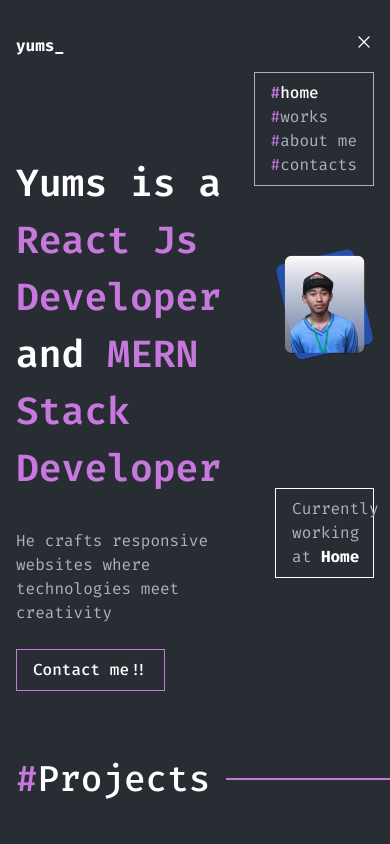
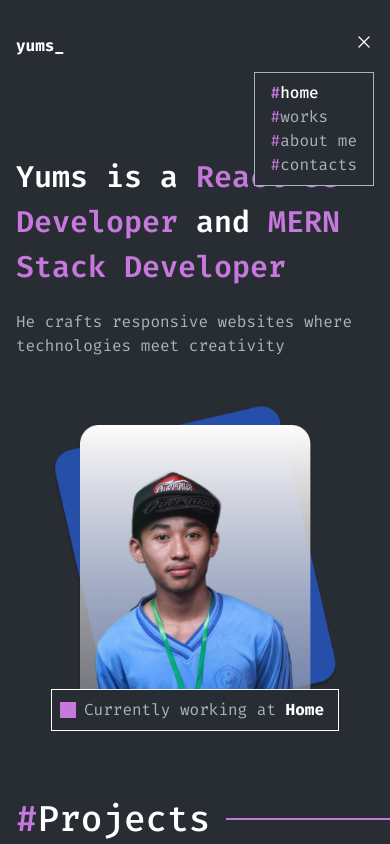
Before and after one commit to takayums/takayums-site, a Next.js app: page / in a window 390 px wide. Shown: the top 844 px of the page. Built offline with nearby package versions, Linux system fonts and the light colour scheme.

Commit message:
feat(hero): responsive hero components

```diff
--- a/components/Hero.tsx
+++ b/components/Hero.tsx
@@ -4,28 +4,29 @@ import React from "react";
 export default function Hero() {
   return (
     <section className="my-16">
-      <div className="container mx-auto px-4 flex items-center gap-5 max-w-screen-lg">
+      <div className="container mx-auto px-4 flex items-center flex-col md:flex-row gap-5 max-w-screen-lg">
         <div className="grow">
-          <h1 className="font-semibold text-white text-[38px] leading-normal mb-8">
+          <h1 className="font-semibold text-white text-3xl md:text-[38px] leading-normal md:mb-8 mb-5">
             Yums is a <span className="text-primary">React Js Developer</span>{" "}
             and <span className="text-primary">MERN Stack Developer</span>
           </h1>
           <p className="text-base text-gray font-normal mb-6 leading-6 max-w-[463px]">
             He crafts responsive websites where technologies meet creativity
           </p>
-          <button className="font-medium text-base text-white border border-primary px-4 py-2 hover:font-bold">
+          <button className="md:block hidden font-medium text-base text-white border border-primary px-4 py-2 hover:font-bold">
             Contact me!!
           </button>
         </div>
-        <div className="w-[500px] h-[350px] relative">
+        <div className="w-72 md:w-[500px] h-auto md:h-[350px] relative">
           <Image
             src="/yums-profile.png"
-            width={500}
-            height={500}
+            width={0}
+            height={0}
             alt="Profile picture"
-            className="absolute inset-0"
+            sizes="100vw"
+            className="w-full h-auto object-contain relative"
           />
-          <div className="absolute bottom-5 inset-x-0 border border-white p-2 flex items-center gap-2 bg-background">
+          <div className="absolute bottom-0 md:bottom-5 inset-x-0 border border-white p-2 flex items-center gap-2 bg-background">
             <div className="w-4 h-4 bg-primary"></div>
             <p className="text-base text-gray">
               Currently working at{" "}
```
